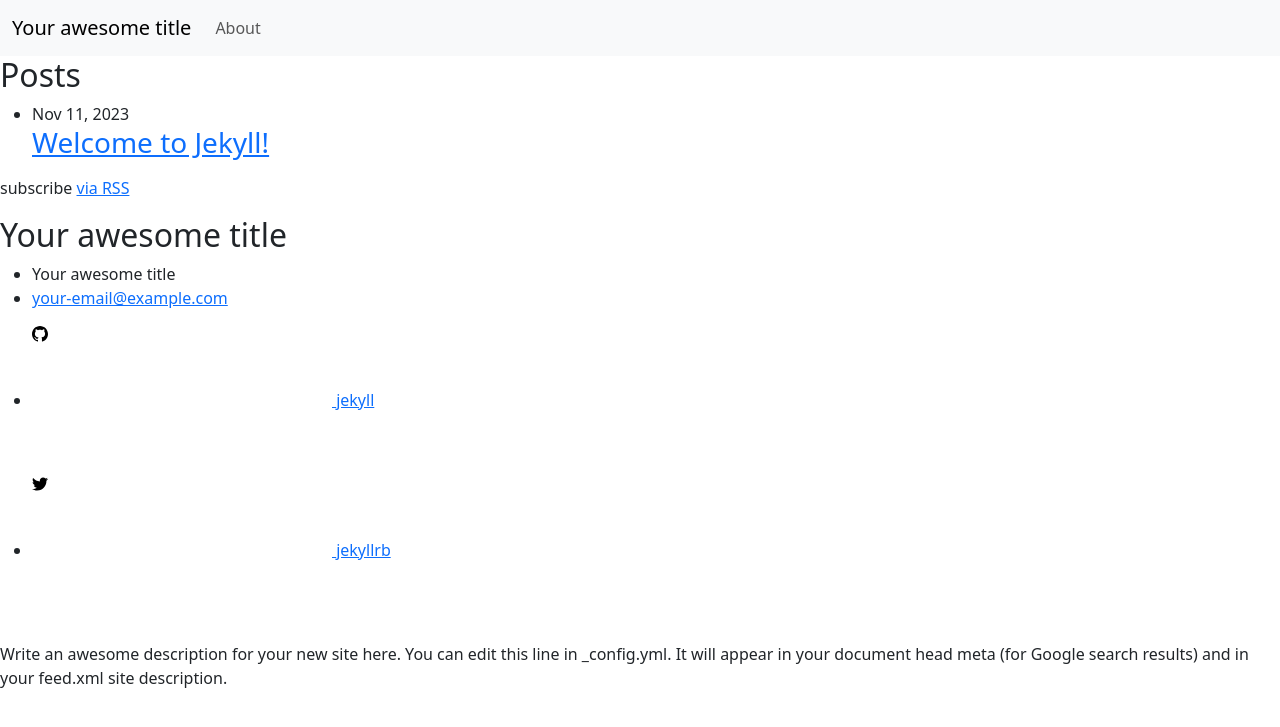
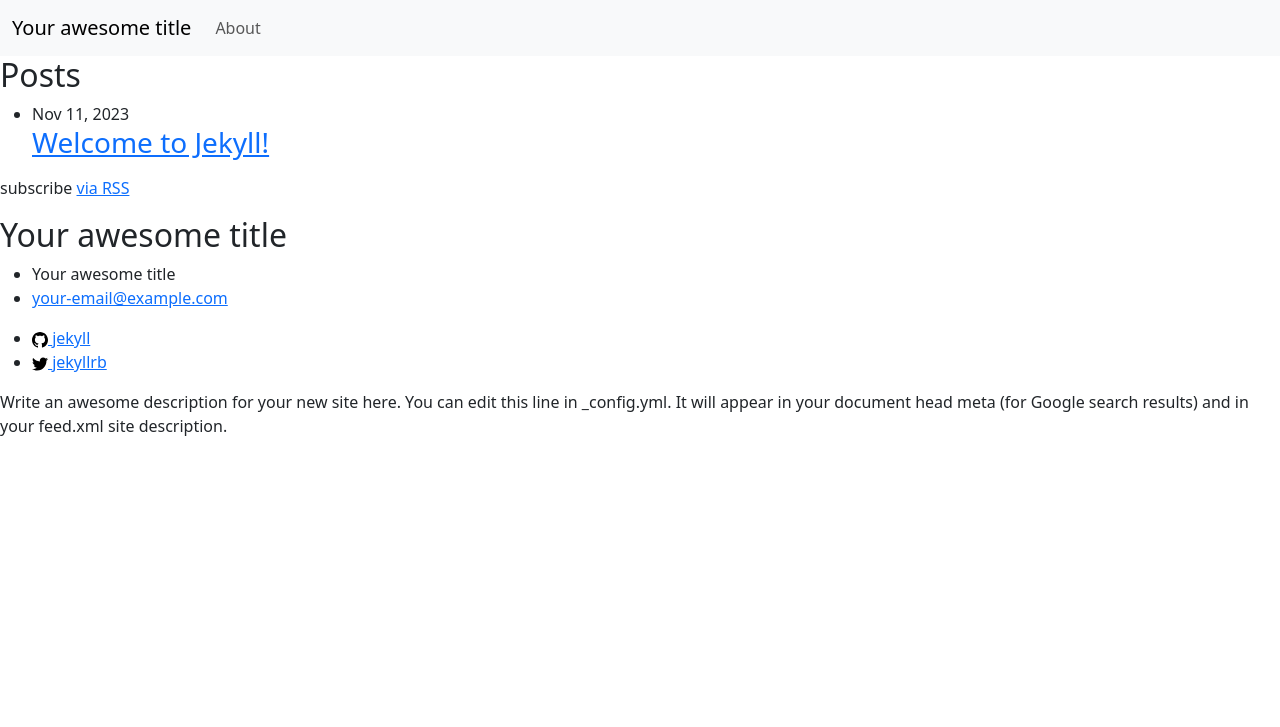
Before and after one commit to mcmillanator/jekyll, a Jekyll site: the page built from index.md, in a window 1280 px wide. Shown: the top 727 px of the page. Built offline with Jekyll 4.4.1, drawn with Linux system fonts in a browser that asks for light colours.

Commit message:
add custom scss

```diff
--- /dev/null
+++ b/_sass/base.scss
@@ -0,0 +1,8 @@
+svg {
+  height: 16px;
+  width: 16px;
+}
+
+.list-group > li {
+  list-style: none;
+}
--- a/assets/main.scss
+++ b/assets/main.scss
@@ -1,3 +1,5 @@
 ---
 # Only the main Sass file needs front matter (the dashes are enough)
 ---
+
+@import "base";
```
